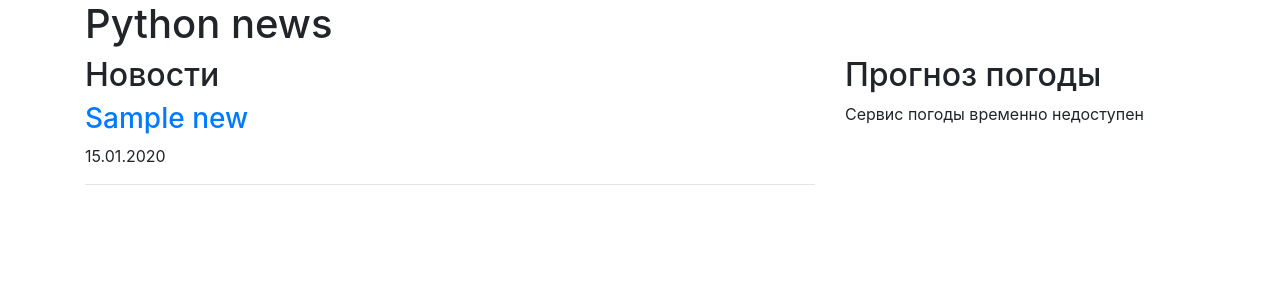
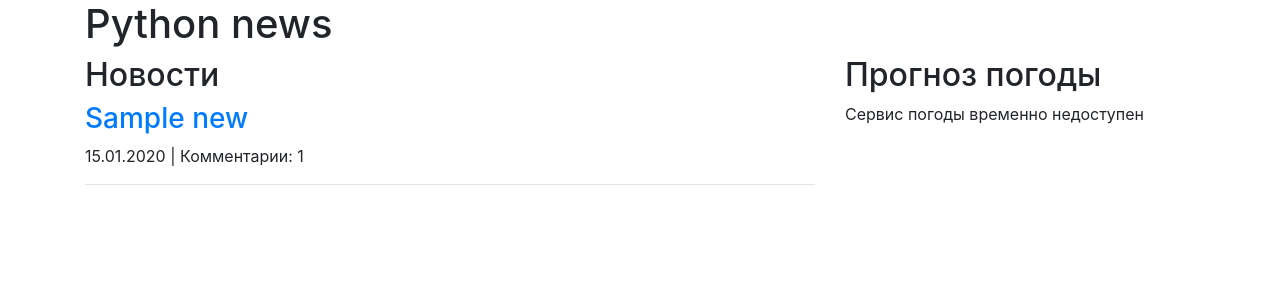
Before and after one commit to sergiishevchenko/flask-weather-app, a Flask app: page / in a window 1280 px wide. Shown: the part 56-356 px from the top of the page. Run offline with Flask 2, Linux system fonts and the light colour scheme; tables that the repository leaves empty hold one stand-in row (values such as "Sample post"); a database or web service that is not in the repository returns one stand-in record (values such as "Sample title"); data that the repository does not hold is empty; some libraries are stand-ins or nearby versions.

Commit message:
added comments

```diff
--- a/webapp/templates/news/index.html
+++ b/webapp/templates/news/index.html
@@ -15,7 +15,7 @@
     <h2>Новости</h2>
     {% for news in news_list %}
     <h3><a href="{{ url_for('news.single_news', news_id=news.id) }}">{{ news.title }}</a></h3>
-    <p>{{ news.published.strftime("%d.%m.%Y") }}</p>
+    <p>{{ news.published.strftime("%d.%m.%Y") }} | Комментарии: {{ news.comments_count() }} </p>
     <hr/>
     {% endfor %}
   </div>
```
